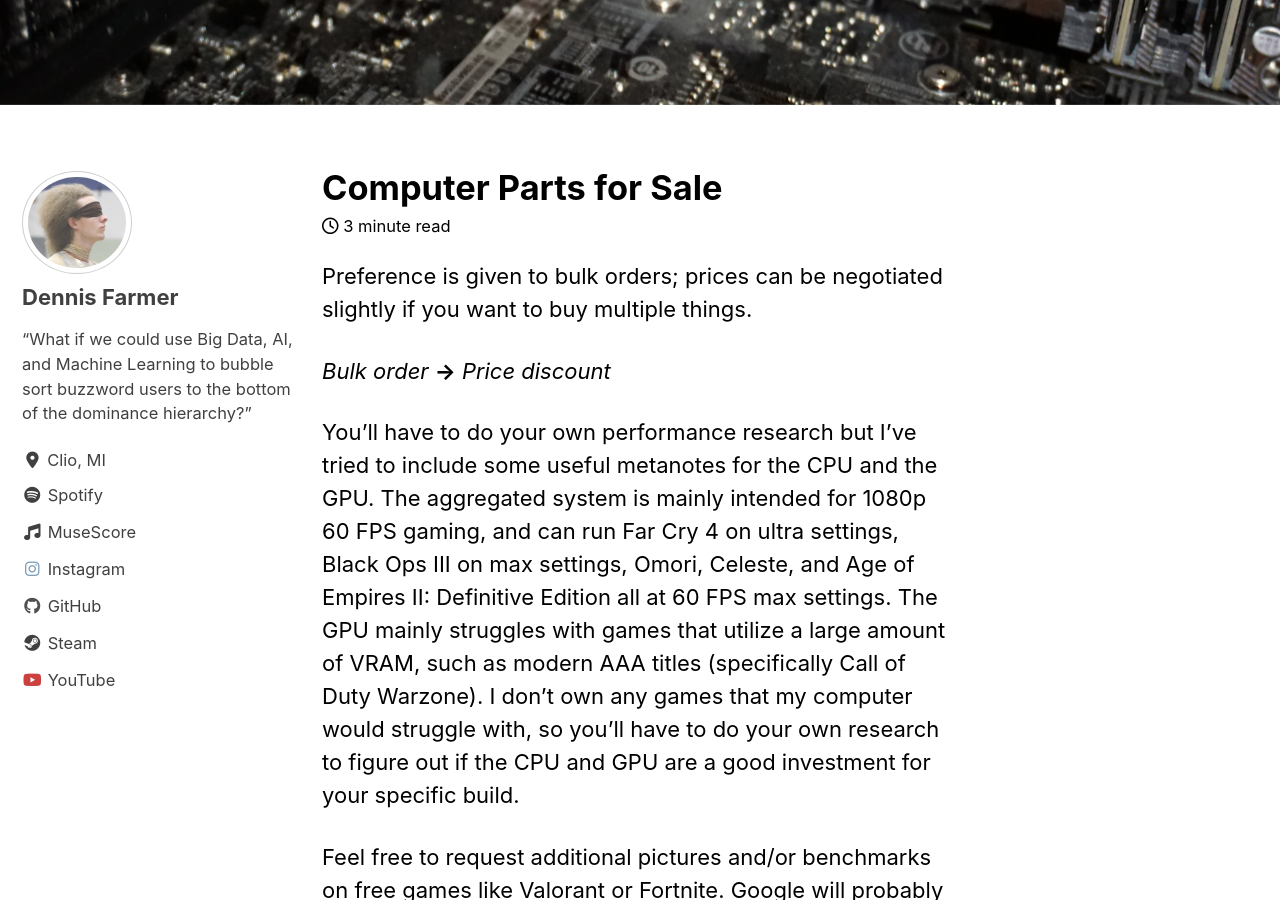
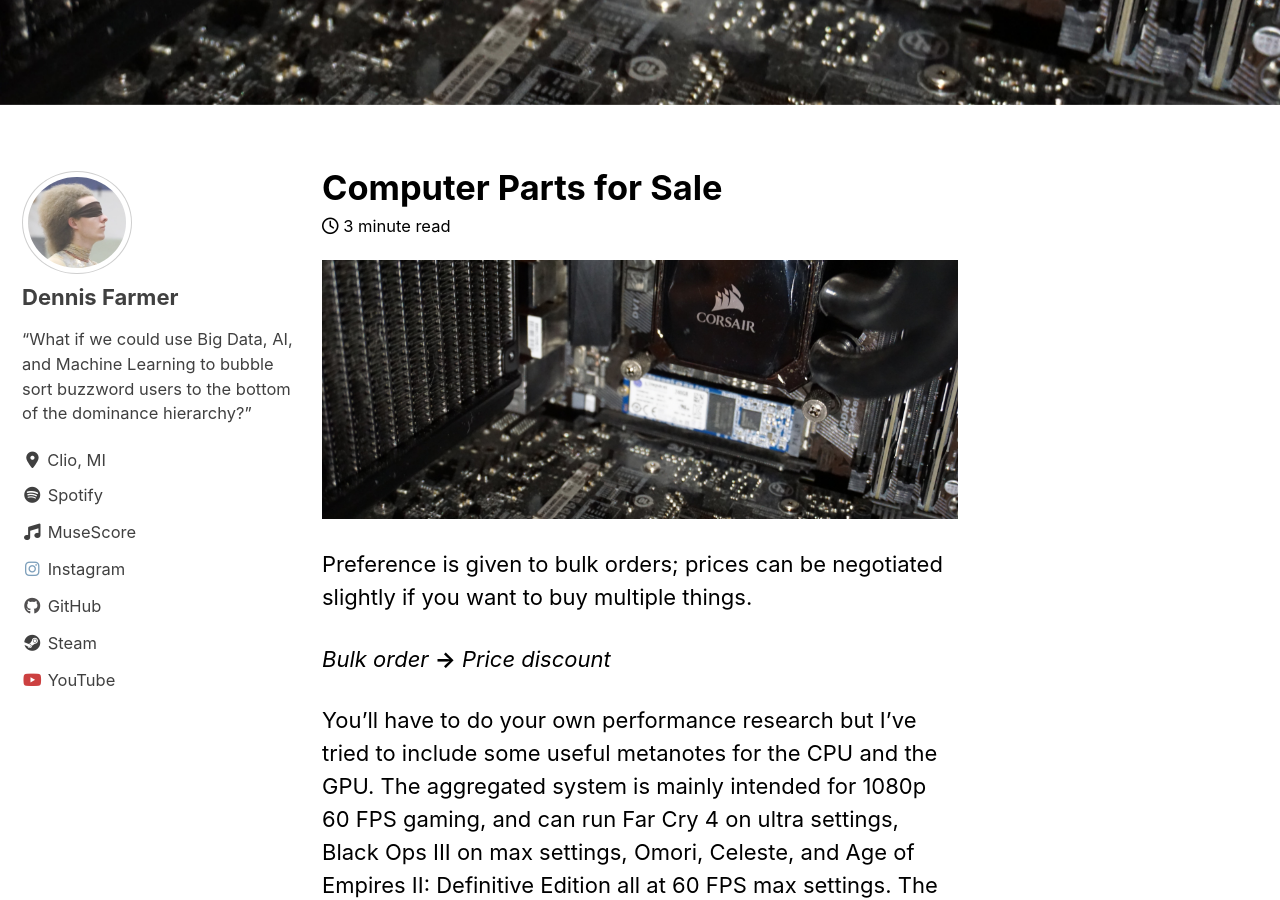
Before and after one commit to dennisfarmer/dennisfarmer.github.io, a Jekyll site: the page built from sales/_posts/2021-12-23-desktop-sale-info.md, in a window 1280 px wide and 900 px high, scrolled down 506 px. Built offline with Jekyll 4.4.1, drawn with Linux system fonts in a browser that asks for light colours; cached includes are drawn as plain includes; nearby versions of some CDN libraries.

Commit message:
Update 2021-12-23-desktop-sale-info.md

```diff
--- a/sales/_posts/2021-12-23-desktop-sale-info.md
+++ b/sales/_posts/2021-12-23-desktop-sale-info.md
@@ -8,6 +8,8 @@
 excerpt: "Some info about the PC parts that I'm planning on selling"
 
 ---
+
+<img src="/sales/images/desktop/527.jpg">
 
 <!-- press enter to insert hyperlink? look at vim plugins -->
 
```
